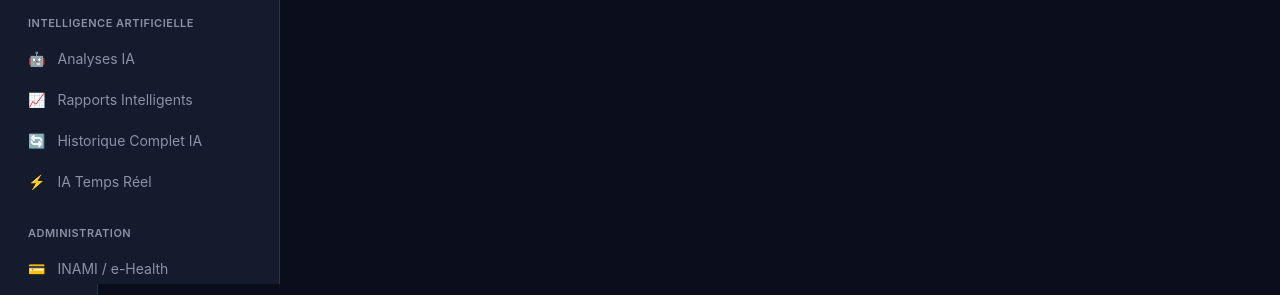
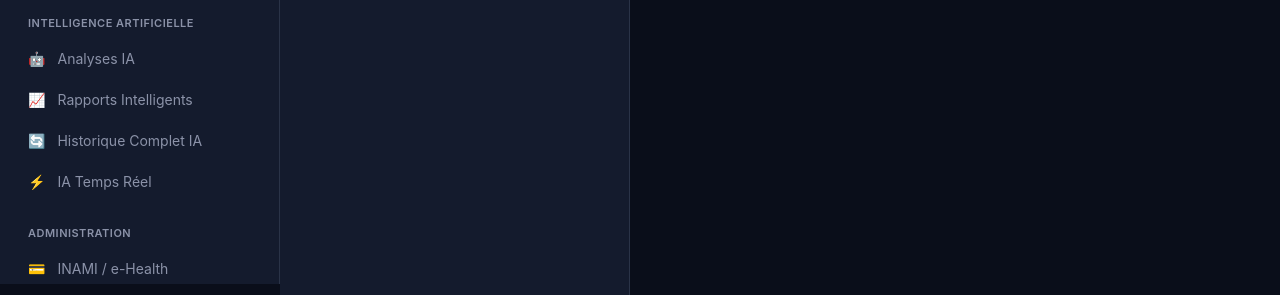
Before and after one commit to IsmaIkami/K2-Dent-Production, a website: page frontend/patients.html in a window 1280 px wide. Shown: the part 516-811 px from the top of the page. Drawn offline with nearby package versions, Linux system fonts and the light colour scheme; no server answers; sample sign-in values are in the browser's storage.

Commit message:
fix: correct layout for fixed sidebar architecture
Remove grid layout from .app-container and restore margin-left on
.main-content to properly handle fixed-position sidebar.

The sidebar uses position:fixed which takes it out of grid flow,
making grid-template-columns ineffective. The correct pattern for
a fixed sidebar is margin-left on main content.

```diff
--- a/frontend/patients.html
+++ b/frontend/patients.html
@@ -47,8 +47,6 @@
         }
 
         .app-container {
-            display: grid;
-            grid-template-columns: 280px 1fr;
             min-height: 100vh;
             max-width: 100%;
         }
@@ -129,6 +127,7 @@
 
         /* Main Content */
         .main-content {
+            margin-left: 280px;
             display: flex;
             flex-direction: column;
         }
```
